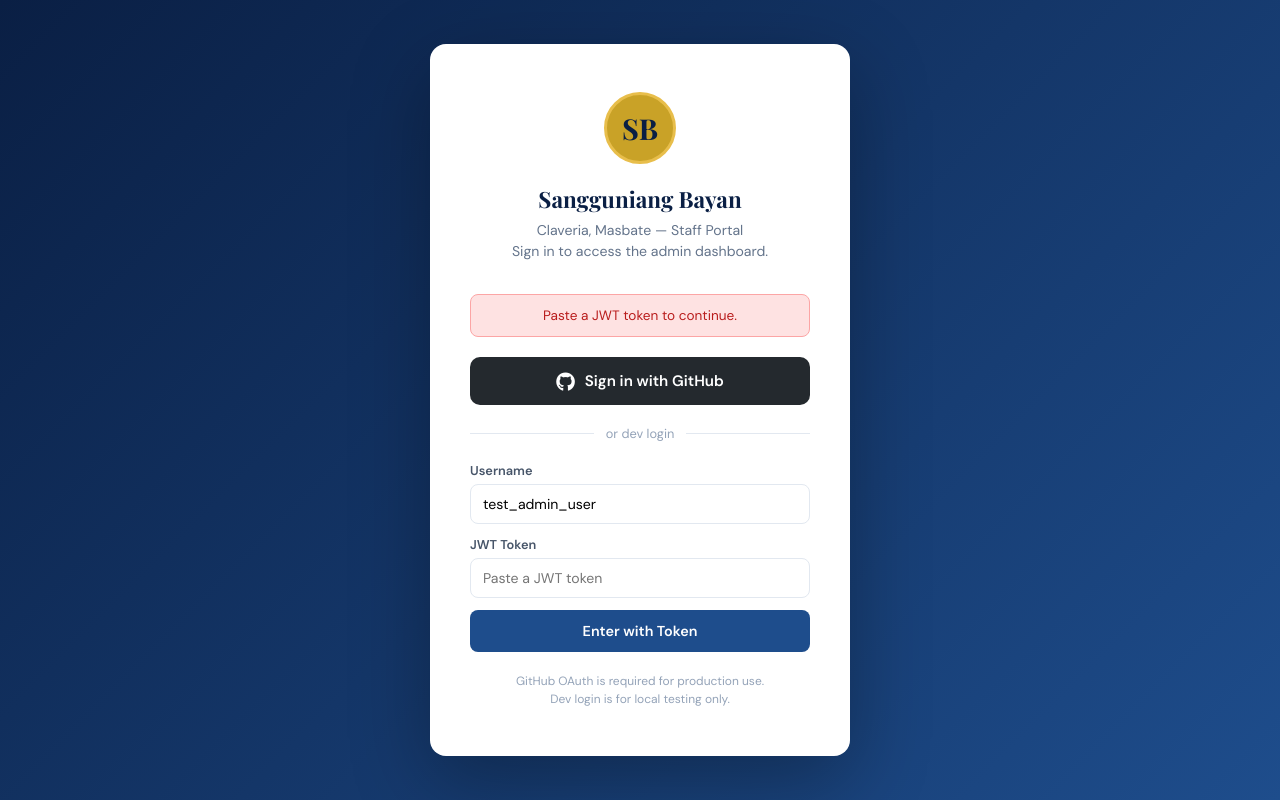
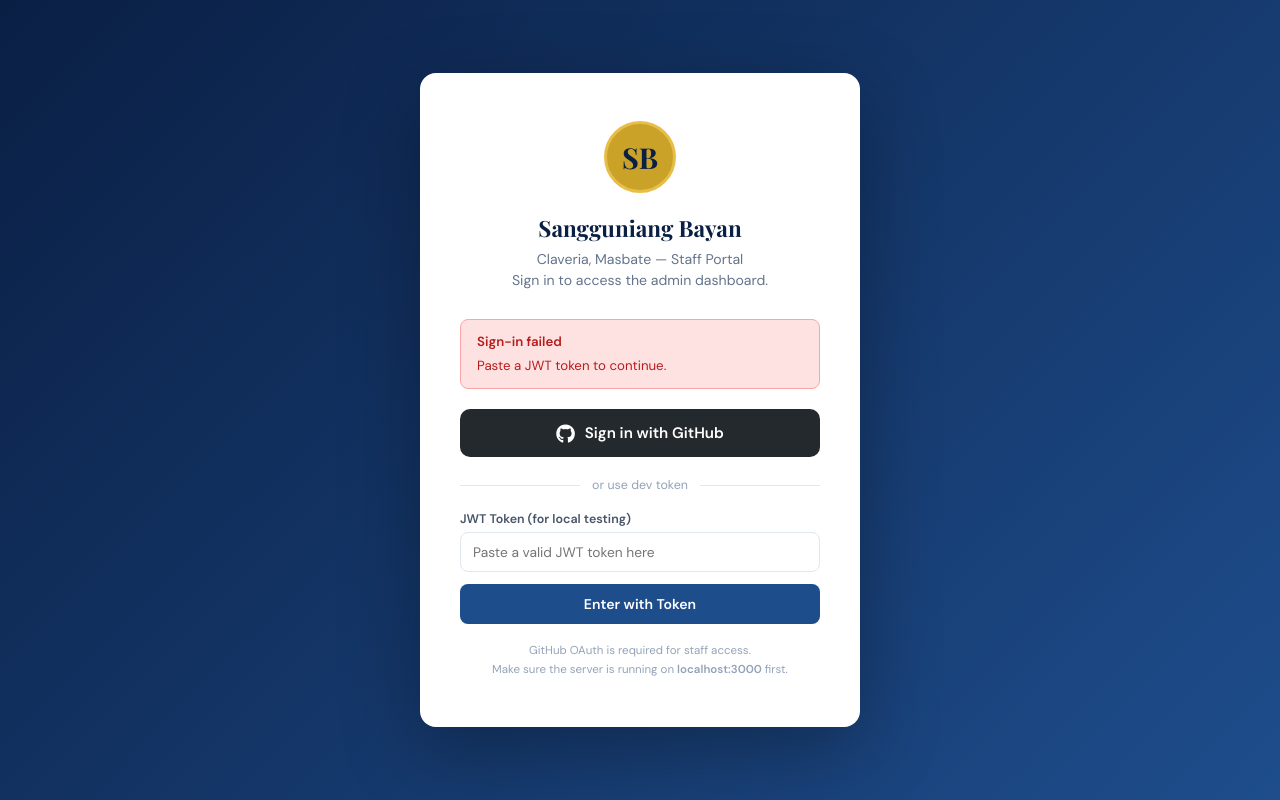
Before and after one commit to sbclaveria007-prog/sangguniang-bayan-claveria, a website: page admin/login.html in a window 1280 px wide. Both pictures are taken after a click on the button "Enter with Token". Drawn offline with nearby package versions, Linux system fonts and the light colour scheme.

Commit message:
Add files via upload

```diff
--- a/admin/login.html
+++ b/admin/login.html
@@ -9,24 +9,27 @@
 <style>
 *{box-sizing:border-box;margin:0;padding:0;}
 body{font-family:'DM Sans',sans-serif;background:linear-gradient(135deg,#0a1f44 0%,#1e4d8c 100%);min-height:100vh;display:flex;align-items:center;justify-content:center;padding:20px;}
-.card{background:#fff;border-radius:16px;padding:48px 40px;max-width:420px;width:100%;text-align:center;box-shadow:0 24px 80px rgba(0,0,0,.3);}
+.card{background:#fff;border-radius:16px;padding:48px 40px;max-width:440px;width:100%;text-align:center;box-shadow:0 24px 80px rgba(0,0,0,.3);}
 .seal{width:72px;height:72px;background:#c9a227;border-radius:50%;display:flex;align-items:center;justify-content:center;font-family:'Playfair Display',serif;font-size:1.8rem;color:#0a1f44;font-weight:800;margin:0 auto 20px;border:3px solid #e8be4b;}
 h1{font-family:'Playfair Display',serif;color:#0a1f44;font-size:1.4rem;margin-bottom:6px;}
-.subtitle{color:#64748b;font-size:.88rem;margin-bottom:32px;line-height:1.5;}
-.error-box{background:#fee2e2;border:1px solid #fca5a5;border-radius:8px;padding:12px 16px;color:#b91c1c;font-size:.85rem;margin-bottom:20px;display:none;}
+.subtitle{color:#64748b;font-size:.88rem;margin-bottom:28px;line-height:1.5;}
+.error-box{background:#fee2e2;border:1px solid #fca5a5;border-radius:8px;padding:12px 16px;color:#b91c1c;font-size:.83rem;margin-bottom:20px;display:none;text-align:left;line-height:1.5;}
 .error-box.show{display:block;}
-.github-btn{display:flex;align-items:center;justify-content:center;gap:10px;width:100%;padding:14px;background:#24292e;color:#fff;border:none;border-radius:10px;font-size:.95rem;font-family:inherit;font-weight:600;cursor:pointer;text-decoration:none;transition:.2s ease;margin-bottom:12px;}
+.error-box strong{display:block;margin-bottom:4px;}
+.info-box{background:#eff6ff;border:1px solid #bfdbfe;border-radius:8px;padding:12px 16px;color:#1e40af;font-size:.8rem;margin-bottom:20px;text-align:left;line-height:1.7;}
+.info-box strong{display:block;margin-bottom:4px;color:#1e3a5f;}
+.github-btn{display:flex;align-items:center;justify-content:center;gap:10px;width:100%;padding:14px;background:#24292e;color:#fff;border:none;border-radius:10px;font-size:.95rem;font-family:inherit;font-weight:600;cursor:pointer;text-decoration:none;transition:.2s ease;margin-bottom:20px;}
 .github-btn:hover{background:#444;transform:translateY(-1px);box-shadow:0 4px 16px rgba(0,0,0,.25);}
 .github-btn i{font-size:1.2rem;}
-.divider{display:flex;align-items:center;gap:12px;margin:20px 0;color:#94a3b8;font-size:.8rem;}
+.github-btn:disabled{opacity:.6;cursor:not-allowed;transform:none;}
+.divider{display:flex;align-items:center;gap:12px;margin:4px 0 18px;color:#94a3b8;font-size:.78rem;}
 .divider::before,.divider::after{content:'';flex:1;height:1px;background:#e2e8f0;}
-.dev-form{text-align:left;}
-.dev-form label{display:block;font-size:.8rem;font-weight:600;color:#475569;margin-bottom:5px;}
-.dev-form input{width:100%;padding:10px 12px;border:1.5px solid #e2e8f0;border-radius:8px;font-size:.88rem;font-family:inherit;outline:none;margin-bottom:12px;transition:.2s;}
+.dev-form label{display:block;font-size:.78rem;font-weight:600;color:#475569;margin-bottom:5px;text-align:left;}
+.dev-form input{width:100%;padding:10px 12px;border:1.5px solid #e2e8f0;border-radius:8px;font-size:.86rem;font-family:inherit;outline:none;margin-bottom:12px;transition:.2s;}
 .dev-form input:focus{border-color:#1e4d8c;}
-.dev-btn{width:100%;padding:12px;background:#1e4d8c;color:#fff;border:none;border-radius:8px;font-size:.9rem;font-weight:600;cursor:pointer;font-family:inherit;transition:.2s;}
+.dev-btn{width:100%;padding:11px;background:#1e4d8c;color:#fff;border:none;border-radius:8px;font-size:.88rem;font-weight:600;cursor:pointer;font-family:inherit;transition:.2s;}
 .dev-btn:hover{background:#2563ab;}
-.notice{font-size:.75rem;color:#94a3b8;margin-top:20px;line-height:1.5;}
+.notice{font-size:.72rem;color:#94a3b8;margin-top:18px;line-height:1.6;}
 </style>
 </head>
 <body>
@@ -35,31 +38,44 @@ h1{font-family:'Playfair Display',serif;color:#0a1f44;font-size:1.4rem;margin-bo
   <h1>Sangguniang Bayan</h1>
   <p class="subtitle">Claveria, Masbate — Staff Portal<br>Sign in to access the admin dashboard.</p>
 
-  <div class="error-box" id="errBox"></div>
+  <div class="error-box" id="errBox">
+    <strong id="errTitle">Sign-in failed</strong>
+    <span id="errMsg"></span>
+  </div>
 
-  <a class="github-btn" href="#" id="ghBtn" onclick="loginWithGitHub()">
-    <i class="fab fa-github"></i> Sign in with GitHub
+  <div class="info-box" id="infoBox" style="display:none;">
+    <strong>⚙️ Setup required</strong>
+    <span id="infoMsg"></span>
+  </div>
+
+  <a class="github-btn" id="ghBtn" href="#" onclick="loginWithGitHub(event)">
+    <i class="fab fa-github"></i> <span id="ghBtnText">Sign in with GitHub</span>
   </a>
 
-  <div class="divider">or dev login</div>
+  <div class="divider">or use dev token</div>
 
-  <div class="dev-form" id="devForm">
-    <label>Username</label>
-    <input type="text" id="devUsername" placeholder="e.g. admin" value="test_admin_user"/>
-    <label>JWT Token</label>
-    <input type="text" id="devToken" placeholder="Paste a JWT token"/>
+  <div class="dev-form">
+    <label>JWT Token (for local testing)</label>
+    <input type="text" id="devToken" placeholder="Paste a valid JWT token here"/>
     <button class="dev-btn" onclick="devLogin()">Enter with Token</button>
   </div>
 
-  <p class="notice">GitHub OAuth is required for production use.<br>Dev login is for local testing only.</p>
+  <p class="notice">GitHub OAuth is required for staff access.<br>
+  Make sure the server is running on <strong>localhost:3000</strong> first.</p>
 </div>
 
 <script>
-// Backend serves frontend, so API is always on the same host/port
+// Always use the same origin — backend serves frontend
 const API = window.location.origin;
 
-function loginWithGitHub() {
-  window.location.href = `${API}/api/auth/github`;
+function loginWithGitHub(e) {
+  e.preventDefault();
+  const btn = document.getElementById('ghBtn');
+  document.getElementById('ghBtnText').textContent = 'Redirecting to GitHub…';
+  btn.style.opacity = '.7';
+  btn.style.pointerEvents = 'none';
+  // Small delay so the button state is visible before redirect
+  setTimeout(() => { window.location.href = `${API}/api/auth/github`; }, 200);
 }
 
 function devLogin() {
@@ -69,26 +85,49 @@ function devLogin() {
   window.location.href = 'index.html';
 }
 
-function showError(msg) {
-  const el = document.getElementById('errBox');
-  el.textContent = msg;
-  el.classList.add('show');
+function showError(msg, title) {
+  const box = document.getElementById('errBox');
+  document.getElementById('errTitle').textContent = title || 'Sign-in failed';
+  document.getElementById('errMsg').textContent = ' ' + msg;
+  box.classList.add('show');
 }
 
-// Check for token in URL (GitHub OAuth redirect)
+function showInfo(msg) {
+  const box = document.getElementById('infoBox');
+  document.getElementById('infoMsg').textContent = ' ' + msg;
+  box.style.display = 'block';
+}
+
+// Handle redirect back from GitHub OAuth or error states
 const params = new URLSearchParams(window.location.search);
 const token  = params.get('token');
 const error  = params.get('error');
+const detail = params.get('detail');
 
 if (token) {
+  // Success — save token and go to dashboard
   localStorage.setItem('sb_token', token);
-  window.location.href = 'index.html';
+  window.location.replace('index.html');
+
 } else if (error) {
-  const msgs = {
-    state_mismatch: 'Authentication failed: security state mismatch. Please try again.',
-    auth_failed:    'GitHub authentication failed. Check your OAuth app configuration.',
+  const errorMessages = {
+    missing_client_id: 'GITHUB_CLIENT_ID is not set in your .env file. Open backend/.env and add your GitHub OAuth App credentials.',
+    state_mismatch:    'Security state mismatch. This can happen if you took too long or opened multiple tabs. Please try again.',
+    auth_failed:       detail ? `Authentication failed: ${decodeURIComponent(detail)}` : 'GitHub authentication failed. Check that your GITHUB_CLIENT_SECRET is correct in .env.',
+    no_code:           'GitHub did not return an authorization code. Try clicking Sign in again.',
+    access_denied:     'You denied access to the GitHub OAuth App. Please authorize to continue.',
   };
-  showError(msgs[error] || `Error: ${error}`);
+  showError(errorMessages[error] || `Unexpected error: ${error}. Check the server terminal for details.`, 'Sign-in failed');
+
+  // Show setup tips for config errors
+  if (error === 'missing_client_id' || error === 'auth_failed') {
+    showInfo('Make sure your backend/.env file has GITHUB_CLIENT_ID, GITHUB_CLIENT_SECRET, and ADMIN_GITHUB_USERS set to your GitHub username. Restart the server after editing .env.');
+  }
+}
+
+// Clean the URL so errors don't show on refresh
+if (error || token) {
+  window.history.replaceState({}, '', window.location.pathname);
 }
 </script>
 </body>
```
